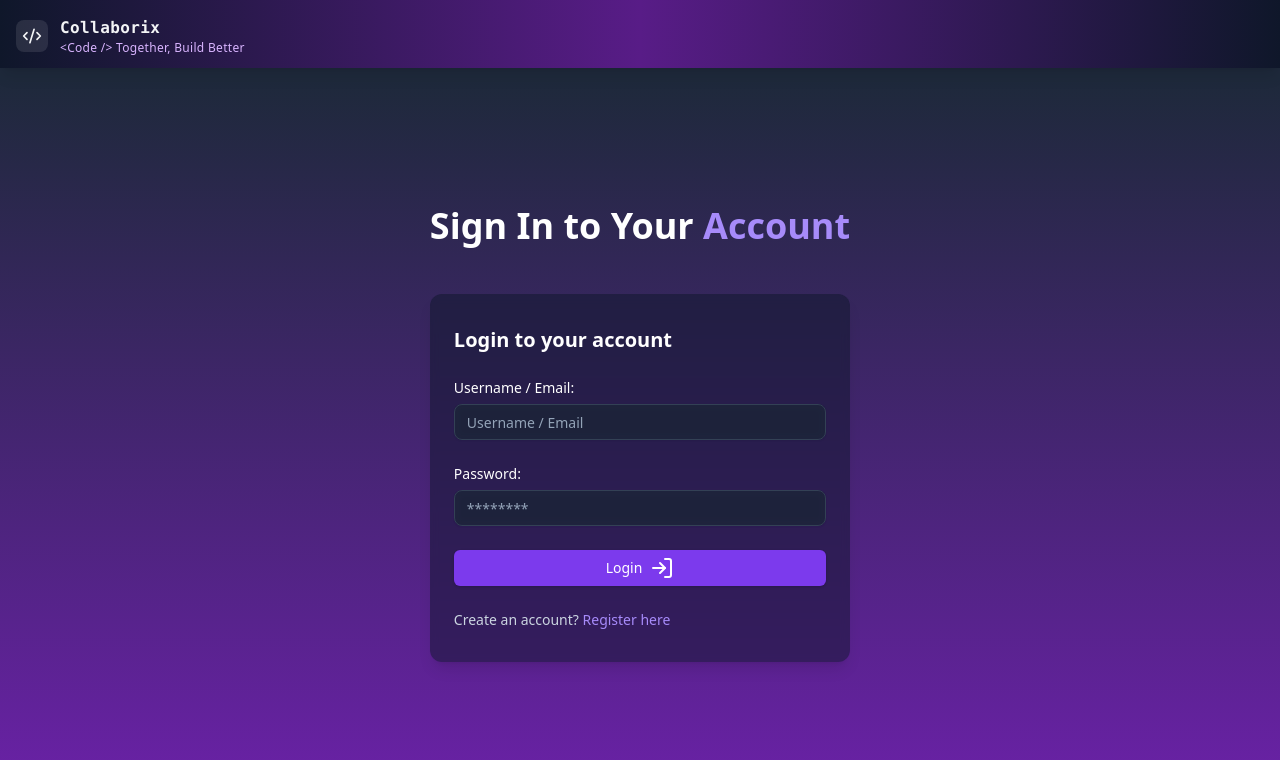
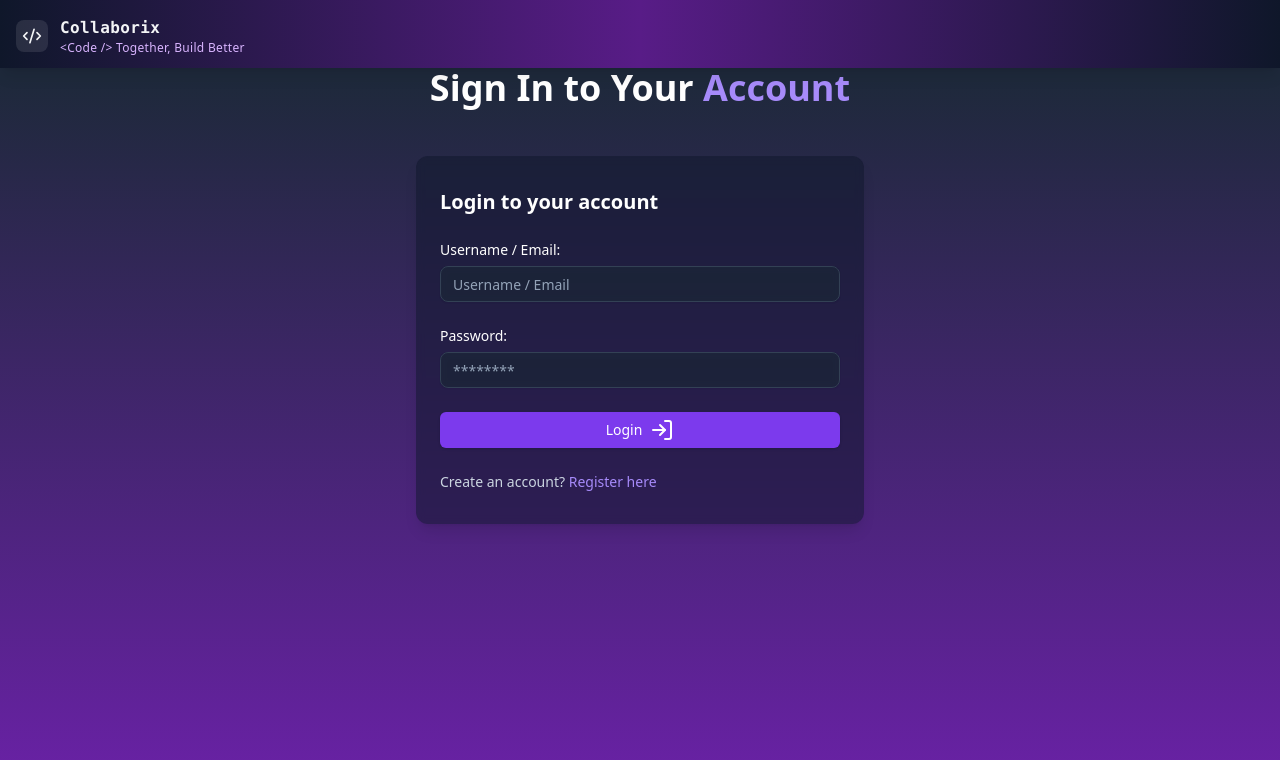
Before and after one commit to CoderXYZ14/Collaborix-Frontend, a React (Vite) app: page /signin in a window 1280 px wide. Shown: the top 760 px of the page. Built offline with nearby package versions, Linux system fonts and the light colour scheme.

Commit message:
container style changed

```diff
--- a/src/App.jsx
+++ b/src/App.jsx
@@ -37,6 +37,7 @@ function App() {
 
   return (
     <div className="flex flex-col min-h-screen bg-gradient-to-b from-violet-200 from-10% to-purple-100 dark:from-slate-800 dark:to-purple-800 transition-colors duration-200">
+      {" "}
       <Header />
       <ToastContainer
         position="top-center"
--- a/src/components-self/container/Container.jsx
+++ b/src/components-self/container/Container.jsx
@@ -1,9 +1,5 @@
 const Container = ({ children }) => {
-  return (
-    <div className="w-full flex-1 flex justify-center items-center">
-      {children}
-    </div>
-  );
+  return <div className="w-full ">{children}</div>;
 };
 
 export default Container;
```
